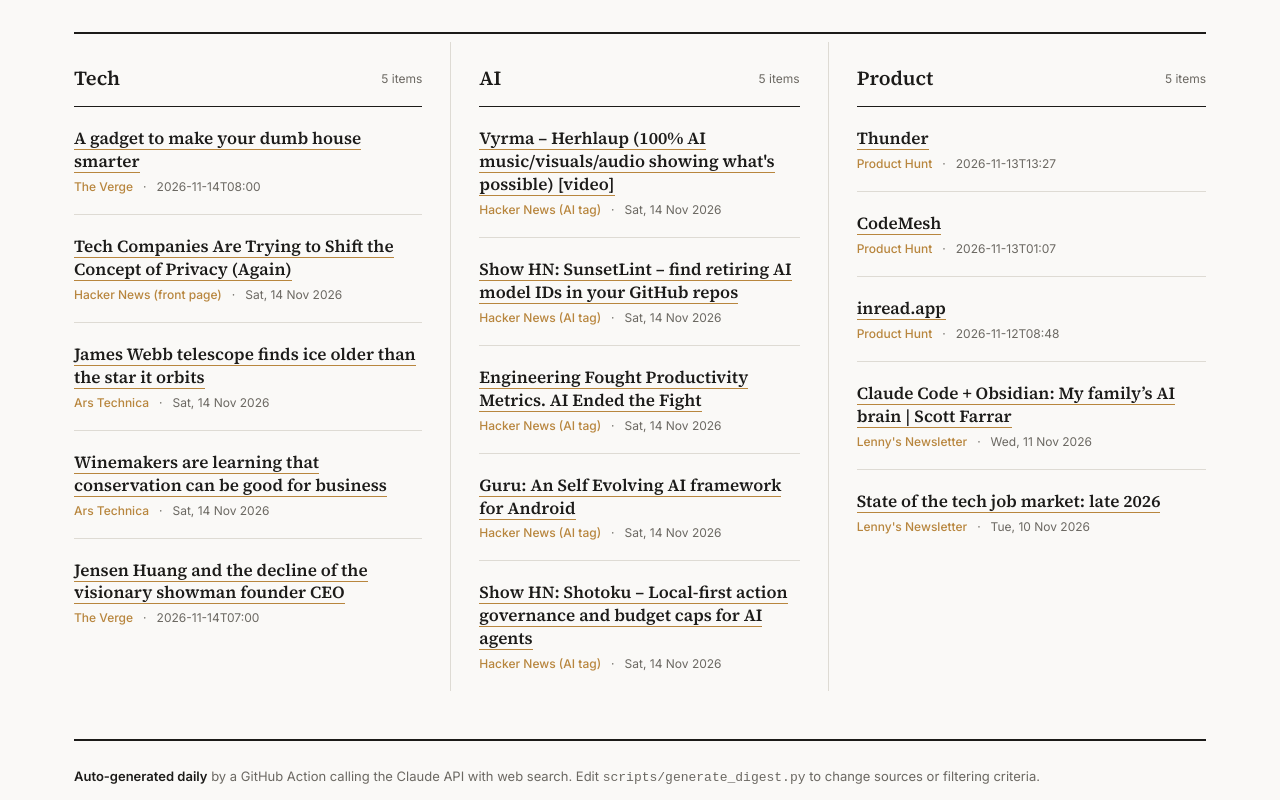
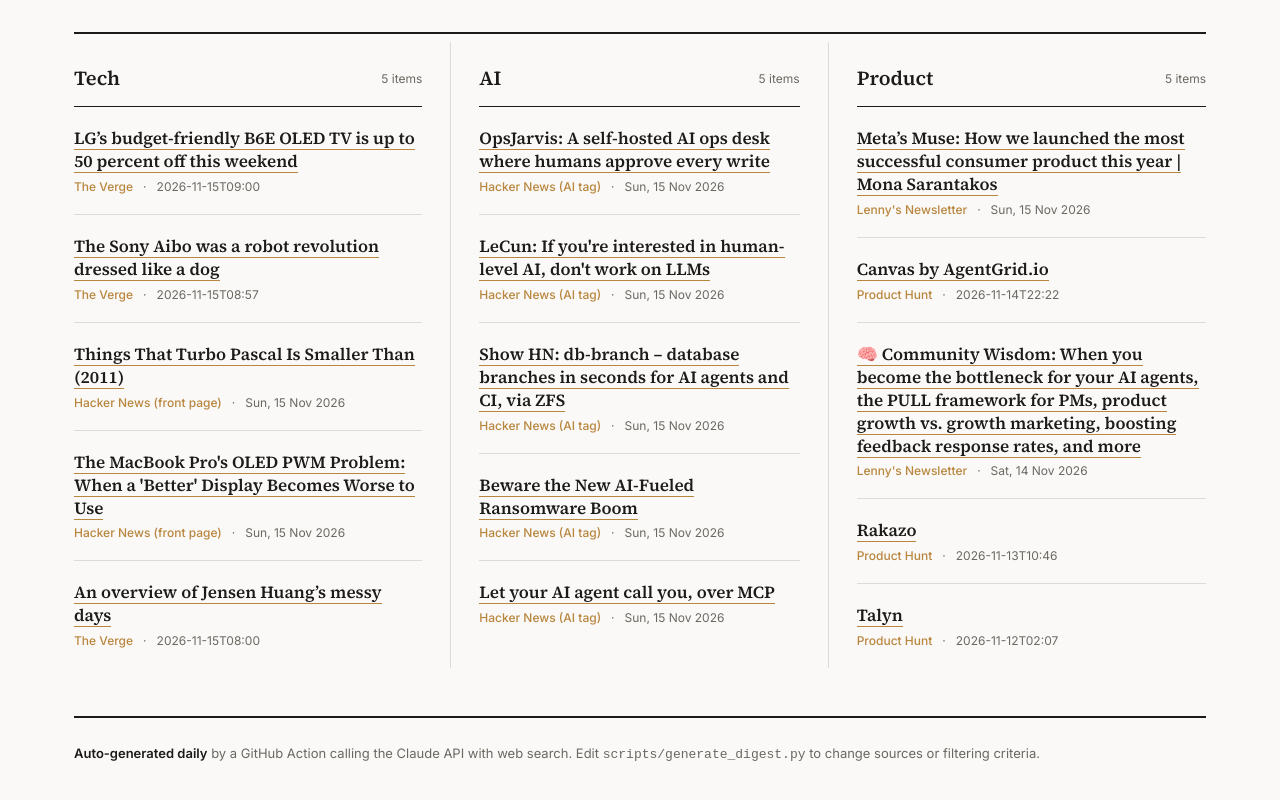
Before and after one commit to adnan-1917/Daily-Digest, a plain HTML site: page daily-digest-free/docs/index.html in a window 1280 px wide. Shown: the part 133-933 px from the top of the page. Drawn offline with Linux system fonts and the light colour scheme.

Commit message:
Update daily digest

```diff
--- a/daily-digest-free/docs/index.html
+++ b/daily-digest-free/docs/index.html
@@ -51,7 +51,7 @@
   <header class="masthead">
     <div class="masthead-top">
       <h1>The Daily Wire</h1>
-      <span class="date">Generated Saturday, November 14, 2026 at 13:58 UTC</span>
+      <span class="date">Generated Sunday, November 15, 2026 at 14:34 UTC</span>
     </div>
     <p class="tagline">Tech, AI &amp; Product — three columns, five minutes, no scrolling through ten tabs.</p>
   </header>
@@ -60,72 +60,72 @@
     <section class="column">
       <div class="column-head"><h2>Tech</h2><span class="count">5 items</span></div>
       <article class="entry">
-        <h3><a href="https://www.theverge.com/tech/1033761/home-assistant-tk-tripod-tabletop-installer" target="_blank" rel="noopener">A gadget to make your dumb house smarter</a></h3>
-        <div class="meta"><span class="src">The Verge</span><span>&middot;</span><span>2026-11-14T08:00</span></div>
+        <h3><a href="https://www.theverge.com/gadgets/1033432/lg-b6e-oled-tv-best-buy-doorbuster-black-friday-2026-deal-sale" target="_blank" rel="noopener">LG’s budget-friendly B6E OLED TV is up to 50 percent off this weekend</a></h3>
+        <div class="meta"><span class="src">The Verge</span><span>&middot;</span><span>2026-11-15T09:00</span></div>
       </article>
       <article class="entry">
-        <h3><a href="https://www.eff.org/deeplinks/2026/11/tech-companies-are-trying-shift-entire-concept-privacy-again" target="_blank" rel="noopener">Tech Companies Are Trying to Shift the Concept of Privacy (Again)</a></h3>
-        <div class="meta"><span class="src">Hacker News (front page)</span><span>&middot;</span><span>Sat, 14 Nov 2026</span></div>
+        <h3><a href="https://www.theverge.com/podcast/1033948/sony-aibo-robot-dog-version-history" target="_blank" rel="noopener">The Sony Aibo was a robot revolution dressed like a dog</a></h3>
+        <div class="meta"><span class="src">The Verge</span><span>&middot;</span><span>2026-11-15T08:57</span></div>
       </article>
       <article class="entry">
-        <h3><a href="https://arstechnica.com/science/2026/11/james-webb-telescope-finds-ice-older-than-the-star-it-orbits/" target="_blank" rel="noopener">James Webb telescope finds ice older than the star it orbits</a></h3>
-        <div class="meta"><span class="src">Ars Technica</span><span>&middot;</span><span>Sat, 14 Nov 2026</span></div>
+        <h3><a href="https://prog21.dadgum.com/116.html" target="_blank" rel="noopener">Things That Turbo Pascal Is Smaller Than (2011)</a></h3>
+        <div class="meta"><span class="src">Hacker News (front page)</span><span>&middot;</span><span>Sun, 15 Nov 2026</span></div>
       </article>
       <article class="entry">
-        <h3><a href="https://arstechnica.com/science/2026/11/winemakers-are-learning-that-conservation-can-be-good-for-business/" target="_blank" rel="noopener">Winemakers are learning that conservation can be good for business</a></h3>
-        <div class="meta"><span class="src">Ars Technica</span><span>&middot;</span><span>Sat, 14 Nov 2026</span></div>
+        <h3><a href="https://macanorak.com/the-macbook-pros-oled-pwm-problem-when-a-better-display-becomes-worse-to-use/" target="_blank" rel="noopener">The MacBook Pro's OLED PWM Problem: When a 'Better' Display Becomes Worse to Use</a></h3>
+        <div class="meta"><span class="src">Hacker News (front page)</span><span>&middot;</span><span>Sun, 15 Nov 2026</span></div>
       </article>
       <article class="entry">
-        <h3><a href="https://www.theverge.com/tech/1033781/nvidia-jensen-huang-last-visionary-showman-founder-ceo" target="_blank" rel="noopener">Jensen Huang and the decline of the visionary showman founder CEO</a></h3>
-        <div class="meta"><span class="src">The Verge</span><span>&middot;</span><span>2026-11-14T07:00</span></div>
+        <h3><a href="https://www.theverge.com/column/1033943/jensen-huang-nvidia-china-spying-scandal-resignation" target="_blank" rel="noopener">An overview of Jensen Huang’s messy days</a></h3>
+        <div class="meta"><span class="src">The Verge</span><span>&middot;</span><span>2026-11-15T08:00</span></div>
       </article>
     </section>
 
     <section class="column">
       <div class="column-head"><h2>AI</h2><span class="count">5 items</span></div>
       <article class="entry">
-        <h3><a href="https://www.youtube.com/watch?v=drjltnetKtQ" target="_blank" rel="noopener">Vyrma – Herhlaup (100% AI music/visuals/audio showing what's possible) [video]</a></h3>
-        <div class="meta"><span class="src">Hacker News (AI tag)</span><span>&middot;</span><span>Sat, 14 Nov 2026</span></div>
+        <h3><a href="https://caelaralabs.com" target="_blank" rel="noopener">OpsJarvis: A self-hosted AI ops desk where humans approve every write</a></h3>
+        <div class="meta"><span class="src">Hacker News (AI tag)</span><span>&middot;</span><span>Sun, 15 Nov 2026</span></div>
       </article>
       <article class="entry">
-        <h3><a href="https://www.sunsetlint.com" target="_blank" rel="noopener">Show HN: SunsetLint – find retiring AI model IDs in your GitHub repos</a></h3>
-        <div class="meta"><span class="src">Hacker News (AI tag)</span><span>&middot;</span><span>Sat, 14 Nov 2026</span></div>
+        <h3><a href="https://www.reddit.com/r/TheMachineLearning/comments/1xwp0kp/dont_work_on_llms_ylecun_at_corl/" target="_blank" rel="noopener">LeCun: If you're interested in human-level AI, don't work on LLMs</a></h3>
+        <div class="meta"><span class="src">Hacker News (AI tag)</span><span>&middot;</span><span>Sun, 15 Nov 2026</span></div>
       </article>
       <article class="entry">
-        <h3><a href="https://nerdstein.net/blog/measuring-developer-productivity/" target="_blank" rel="noopener">Engineering Fought Productivity Metrics. AI Ended the Fight</a></h3>
-        <div class="meta"><span class="src">Hacker News (AI tag)</span><span>&middot;</span><span>Sat, 14 Nov 2026</span></div>
+        <h3><a href="https://github.com/db-branch/db-branch" target="_blank" rel="noopener">Show HN: db-branch – database branches in seconds for AI agents and CI, via ZFS</a></h3>
+        <div class="meta"><span class="src">Hacker News (AI tag)</span><span>&middot;</span><span>Sun, 15 Nov 2026</span></div>
       </article>
       <article class="entry">
-        <h3><a href="https://github.com/GuruProduction/GURUbyUnusLumen" target="_blank" rel="noopener">Guru: An Self Evolving AI framework for Android</a></h3>
-        <div class="meta"><span class="src">Hacker News (AI tag)</span><span>&middot;</span><span>Sat, 14 Nov 2026</span></div>
+        <h3><a href="https://www.wired.com/story/beware-the-new-ai-fueled-ransomware-boom/" target="_blank" rel="noopener">Beware the New AI-Fueled Ransomware Boom</a></h3>
+        <div class="meta"><span class="src">Hacker News (AI tag)</span><span>&middot;</span><span>Sun, 15 Nov 2026</span></div>
       </article>
       <article class="entry">
-        <h3><a href="https://www.shotoku.dev/" target="_blank" rel="noopener">Show HN: Shotoku – Local-first action governance and budget caps for AI agents</a></h3>
-        <div class="meta"><span class="src">Hacker News (AI tag)</span><span>&middot;</span><span>Sat, 14 Nov 2026</span></div>
+        <h3><a href="https://agline.in/mcp" target="_blank" rel="noopener">Let your AI agent call you, over MCP</a></h3>
+        <div class="meta"><span class="src">Hacker News (AI tag)</span><span>&middot;</span><span>Sun, 15 Nov 2026</span></div>
       </article>
     </section>
 
     <section class="column">
       <div class="column-head"><h2>Product</h2><span class="count">5 items</span></div>
       <article class="entry">
-        <h3><a href="https://www.producthunt.com/products/thunder-3" target="_blank" rel="noopener">Thunder</a></h3>
-        <div class="meta"><span class="src">Product Hunt</span><span>&middot;</span><span>2026-11-13T13:27</span></div>
+        <h3><a href="https://www.lennysnewsletter.com/p/metas-muse-how-we-launched-the-most" target="_blank" rel="noopener">Meta’s Muse: How we launched the most successful consumer product this year | Mona Sarantakos</a></h3>
+        <div class="meta"><span class="src">Lenny's Newsletter</span><span>&middot;</span><span>Sun, 15 Nov 2026</span></div>
       </article>
       <article class="entry">
-        <h3><a href="https://www.producthunt.com/products/codemesh-2" target="_blank" rel="noopener">CodeMesh</a></h3>
-        <div class="meta"><span class="src">Product Hunt</span><span>&middot;</span><span>2026-11-13T01:07</span></div>
+        <h3><a href="https://www.producthunt.com/products/agentgrid-io" target="_blank" rel="noopener">Canvas by AgentGrid.io</a></h3>
+        <div class="meta"><span class="src">Product Hunt</span><span>&middot;</span><span>2026-11-14T22:22</span></div>
       </article>
       <article class="entry">
-        <h3><a href="https://www.producthunt.com/products/inread-app" target="_blank" rel="noopener">inread.app</a></h3>
-        <div class="meta"><span class="src">Product Hunt</span><span>&middot;</span><span>2026-11-12T08:48</span></div>
+        <h3><a href="https://www.lennysnewsletter.com/p/community-wisdom-when-you-become" target="_blank" rel="noopener">🧠 Community Wisdom: When you become the bottleneck for your AI agents, the PULL framework for PMs, product growth vs. growth marketing, boosting feedback response rates, and more</a></h3>
+        <div class="meta"><span class="src">Lenny's Newsletter</span><span>&middot;</span><span>Sat, 14 Nov 2026</span></div>
       </article>
       <article class="entry">
-        <h3><a href="https://www.lennysnewsletter.com/p/claude-code-obsidian-my-familys-ai" target="_blank" rel="noopener">Claude Code + Obsidian: My family’s AI brain | Scott Farrar</a></h3>
-        <div class="meta"><span class="src">Lenny's Newsletter</span><span>&middot;</span><span>Wed, 11 Nov 2026</span></div>
+        <h3><a href="https://www.producthunt.com/products/rakazo" target="_blank" rel="noopener">Rakazo</a></h3>
+        <div class="meta"><span class="src">Product Hunt</span><span>&middot;</span><span>2026-11-13T10:46</span></div>
       </article>
       <article class="entry">
-        <h3><a href="https://www.lennysnewsletter.com/p/state-of-the-tech-job-market-late" target="_blank" rel="noopener">State of the tech job market: late 2026</a></h3>
-        <div class="meta"><span class="src">Lenny's Newsletter</span><span>&middot;</span><span>Tue, 10 Nov 2026</span></div>
+        <h3><a href="https://www.producthunt.com/products/talyn" target="_blank" rel="noopener">Talyn</a></h3>
+        <div class="meta"><span class="src">Product Hunt</span><span>&middot;</span><span>2026-11-12T02:07</span></div>
       </article>
     </section>
   </div>
```
